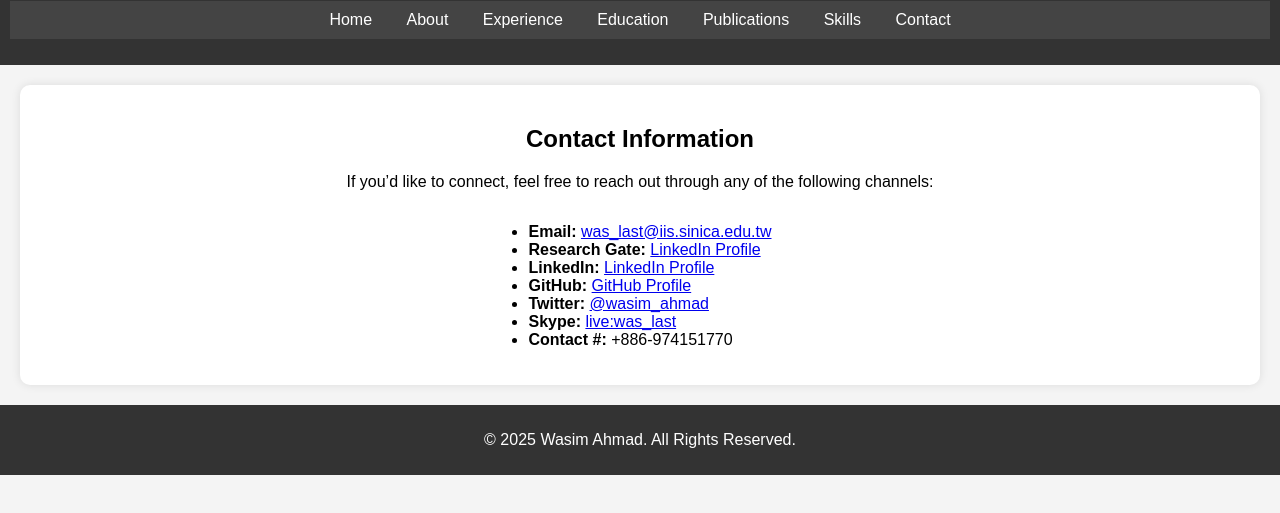
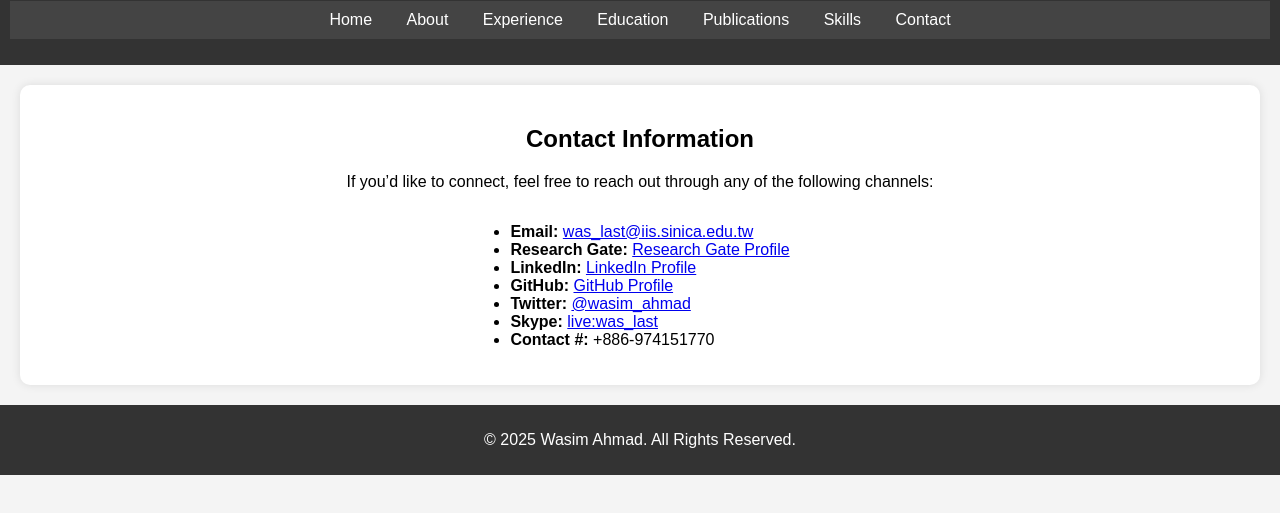
Before and after one commit to wasim004/wasim004.github.io, a plain HTML site: page contact.html in a window 1280 px wide. Shown: the part 89-602 px from the top of the page. Drawn offline with Linux system fonts and the light colour scheme.

Commit message:
Update contact.html

```diff
--- a/contact.html
+++ b/contact.html
@@ -28,7 +28,7 @@
                 <div class="centered-skills">
                     <ul>
                         <li><strong>Email:</strong> <a href="mailto:was_last@iis.sinica.edu.tw">was_last@iis.sinica.edu.tw</a></li>
-                        <li><strong>Research Gate:</strong> <a href="https://www.researchgate.net/profile/Wasim-Ahmad-31" target="_blank">LinkedIn Profile</a></li>
+                        <li><strong>Research Gate:</strong> <a href="https://www.researchgate.net/profile/Wasim-Ahmad-31" target="_blank">Research Gate Profile</a></li>
                         <li><strong>LinkedIn:</strong> <a href="https://www.linkedin.com/in/WaS2917" target="_blank">LinkedIn Profile</a></li>
                         <li><strong>GitHub:</strong> <a href="https://github.com/wasim004" target="_blank">GitHub Profile</a></li>
                         <li><strong>Twitter:</strong> <a href="https://twitter.com" target="_blank">@wasim_ahmad</a></li>
```
